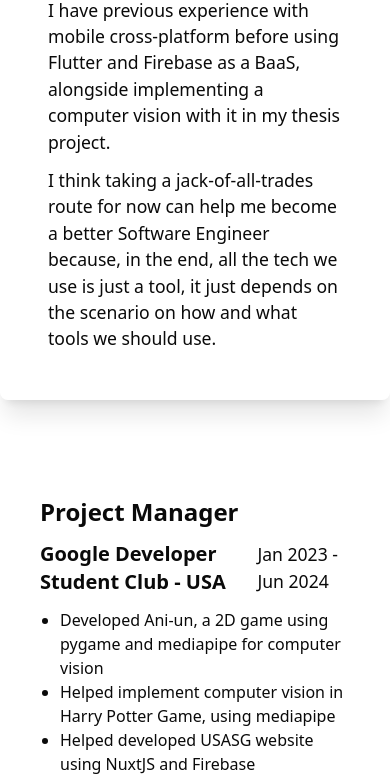
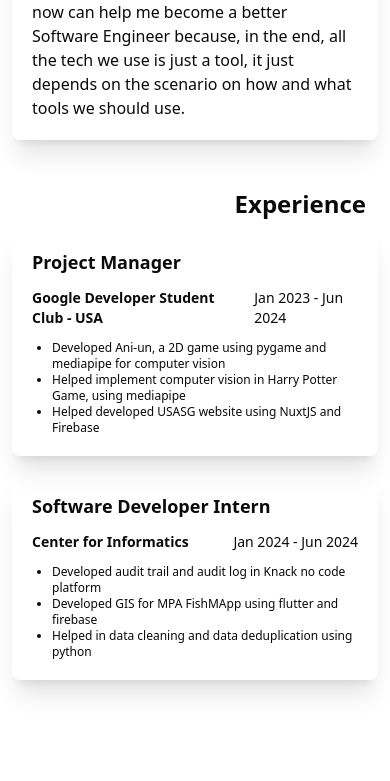
Before and after one commit to yyyort/web-portfolio-v2, a Next.js app: page / in a window 390 px wide. Shown: the part 1192-1973 px from the top of the page. Built offline with nearby package versions, Linux system fonts and the light colour scheme.

Commit message:
implemented responsive design

```diff
--- a/src/app/page.tsx
+++ b/src/app/page.tsx
@@ -83,6 +83,7 @@ export default function Home() {
       <section id="scroll-section" className="
       z-10 overflow-auto min-h-full
       xl:w-[50vw] xl:overflow-auto xl:px-20 xl:py-14
+      mobile_s:p-3 mobile_s:w-full mobile_s:overflow-hidden
       ">
         <About />
         <Experience />
--- a/src/components/about.tsx
+++ b/src/components/about.tsx
@@ -6,7 +6,14 @@ export default function About() {
   return (
     <section
       id='about'
-     className='flex flex-col gap-3 text-[1.1rem] justify-center backdrop-blur-3xl p-12 mt-7 mb-14 rounded-[0.5rem] shadow-xl'>
+     className='
+     flex flex-col justify-center backdrop-blur-3xl rounded-[0.5rem] shadow-xl
+     xl:p-12 xl:mt-7 xl:mb-14 xl:gap-3 xl:text-[1.1rem]
+     mobile_s:p-5 mobile_s:mb-7 mobile_s:gap-2 mobile_s:text-base
+     '>
+      <h1 className='hidden text-2xl font-bold
+      mobile_s:block
+      '>About</h1>
       <p>
         I am a fresh graduate from the University of San Agustin with a degree in Computer Science major in Game Development, and former Project Manager of Google Developer Student Club - USA.
       </p>
--- a/src/components/contact.tsx
+++ b/src/components/contact.tsx
@@ -57,15 +57,25 @@ export default function Contact() {
 
   return (
     <div id='contact' className='min-h-full justify-center flex flex-col pt-32 pb-52'>
+      <h1 className='text-2xl font-bold ml-auto mr-3'>Contact</h1>
       <Form {...form}>
         <form onSubmit={form.handleSubmit(onSubmit)} className='flex flex-col gap-2'>
           <FormField
             control={form.control}
             name='name'
             render={({ field }) => (
-              <FormItem className='flex flex-col w-1/2'>
-                <FormLabel htmlFor='name' className='text-lg'>Name</FormLabel>
-                <FormControl className='p-2 border-slate-300 border-2'>
+              <FormItem className='flex flex-col
+              lg:w-1/2
+              mobile_s:w-[70%]
+              '>
+                <FormLabel htmlFor='name' className='
+                lg:text-lg
+                mobile_s:text-base
+                '>Name</FormLabel>
+                <FormControl className='border-slate-300 border-2
+                lg:p-2
+                mobile_s:p-1
+                '>
                   <input {...field} />
                 </FormControl>
                 <FormMessage/>
@@ -77,9 +87,12 @@ export default function Contact() {
             control={form.control}
             name='email'
             render={({ field }) => (
-              <FormItem className='flex flex-col w-1/2'>
-                <FormLabel htmlFor='email' className='text-lg'>Email</FormLabel>
-                <FormControl className='p-2 border-slate-300 border-2'>
+              <FormItem className='flex flex-col
+              lg:w-1/2
+              mobile_s:w-[70%]
+              '>
+                <FormLabel htmlFor='email' className='lg:text-lg mobile_s:text-base'>Email</FormLabel>
+                <FormControl className='lg:p-2 mobile_s:p-1 border-slate-300 border-2'>
                   <input {...field} />
                 </FormControl>
                 <FormMessage/>
@@ -93,7 +106,9 @@ export default function Contact() {
             render={({ field }) => (
               <FormItem className='flex flex-col w-1/2'>
                 <FormLabel htmlFor='message' className='text-lg'>Message</FormLabel>
-                <FormControl className='p-2 h-52 w-[40rem] border-slate-300 border-2'>
+                <FormControl className='p-2 h-52 xl:w-[40rem] border-slate-300 border-2
+                mobile_s:w-[94vw]
+                '>
                   <textarea {...field}/>
                 </FormControl>
                 <FormMessage/>
--- a/src/components/experience.tsx
+++ b/src/components/experience.tsx
@@ -26,19 +26,36 @@ const experience = [
 export default function Experience() {
     return (
         <div id='experience'
-         className='flex flex-col min-h-full justify-center gap-10'>
+            className='flex flex-col min-h-full justify-center'>
+            <h1 className='text-2xl font-bold px-3 ml-auto pb-2 pt-5'>Experience</h1>
             {
                 experience.map((experience, index) => (
-                    <div key={index} className='flex flex-col gap-3 backdrop-blur-sm p-10 rounded-[0.5rem] shadow-xl'>
-                        <h2 className='text-2xl font-bold'>{experience.title}</h2>
-                        <div className='flex items-center justify-between'>
-                            <h3 className='text-xl font-semibold'>{experience.company}</h3>
-                            <p className='text-[1.1rem]'>{experience.date}</p>
+                    <div key={index} className='flex flex-col gap-3 backdrop-blur-sm rounded-[0.5rem] shadow-xl
+                    lg:p-10 lg:mb-4
+                    mobile_s:p-5 mobile_s:mb-4
+                    '>
+                        <h2 className='font-bold
+                            lg:text-2xl
+                            mobile_s:text-lg
+                        '>{experience.title}</h2>
+                        <div className='flex items-center justify-between gap-2'>
+                            <h3 className='font-semibold
+                            lg:text-lg
+                            mobile_s:text-sm
+                            '>
+                                {experience.company}
+                            </h3>
+                            <p className='lg:text-[1.1rem] mobile_s:text-sm'>
+                                {experience.date}
+                            </p>
                         </div>
                         <ul>
                             {
                                 experience.accomplishment.map((accomplishment, index) => (
-                                    <li key={index} className='list-disc ml-5'>{accomplishment}</li>
+                                    <li key={index} className='list-disc ml-5
+                                    lg:text-base
+                                    mobile_s:text-xs
+                                    '>{accomplishment}</li>
                                 ))
                             }
                         </ul>
--- a/src/components/projects.tsx
+++ b/src/components/projects.tsx
@@ -2,6 +2,7 @@
 
 import { cn } from '@/lib/utils'
 import { motion } from 'framer-motion'
+import { b } from 'framer-motion/client'
 import React from 'react'
 
 const projectsData = [
@@ -23,17 +24,17 @@ const projectsData = [
     {
         title: 'GIS MPA FishMApp',
         description: 'GIS FishMApp is a Geographic Information System that plots the fishing sites and marine protected areas in the philippines.',
-        techStack: ['Flutter', 'Firebase']
+        techStack: ['Flutter', 'Firebase', 'FlutterMap']
     },
     {
         title: 'Personal Portfolio',
         description: 'Developed my personal portfolio using NextJS and TailwindCSS',
-        techStack: ['NextJS', 'TailwindCSS']
+        techStack: ['React', 'NextJS', 'TailwindCSS', 'Framer Motion', 'Shadcn/UI', 'Aceternity/UI']
     },
     {
         title: 'Personatask',
         description: 'Developed a task management app using NextJs and ExpressJS',
-        techStack: ['NextJS', 'ExpressJS']
+        techStack: ['React', 'NextJS', 'NodeJS', 'ExpressJS', 'PostgreSQL']
     }
 ]
 
@@ -41,21 +42,42 @@ export default function Projects() {
     return (
         <div id='projects'
             className='flex flex-col justify-center min-h-full gap-4 pt-20'>
+            <h1 className='sticky top-0 text-2xl font-bold ml-2'>Projects</h1>
             {
                 projectsData.map((project, index: number) => (
                     <motion.div key={index}
-                    className='sticky flex flex-col gap-3 bg-slate-50 backdrop-blur-sm p-10 rounded-[0.5rem] shadow-md border-t-[1px]'
+                    className='sticky flex flex-col gap-3 bg-slate-50 backdrop-blur-sm rounded-[0.5rem] shadow-md
+                    border-b-2 border-slate-300
+                    lg:p-10
+                    mobile_s:p-4
+                    '
+                    /* q: why does it not stick when it is in mobile screen?
+                        a: because the parent container is not tall enough to make it sticky
+                        q: how to fix it?
+                        a: add a min-height to the parent container
+                        */
                     animate={{
-                        top: index * 10,
+                        borderTopColor: `hsl(0, 0%, ${100 - index * 20}%)`,
+                        borderTopWidth: 1 + index * 0.1,
+                        top: 35 + index * 10,
                         zIndex: projectsData.length + index
                     }}
                     >
-                        <h2 className='text-2xl font-bold'>{project.title}</h2>
-                        <p className='text-[1.1rem]'>{project.description}</p>
-                        <div className='flex gap-3'>
+                        <h2 className='font-bold
+                        lg:text-2xl
+                        mobile_s:text-lg
+                        '>{project.title}</h2>
+                        <p className='
+                        lg:text-[1.1rem]
+                        mobile_s:text-sm
+                        '>{project.description}</p>
+                        <div className='flex gap-3 flex-wrap'>
                             {
                                 project.techStack.map((tech, index) => (
-                                    <span key={index} className='p-2 bg-gray-200 rounded-[0.4rem]'>{tech}</span>
+                                    <span key={index} className='bg-gray-200 rounded-[0.4rem] max-h-[2rem] text-nowrap
+                                    lg:p-2 lg:text-base
+                                    mobile_s:p-1 mobile_s:text-xs
+                                    '>{tech}</span>
                                 ))
                             }
                         </div>
```
